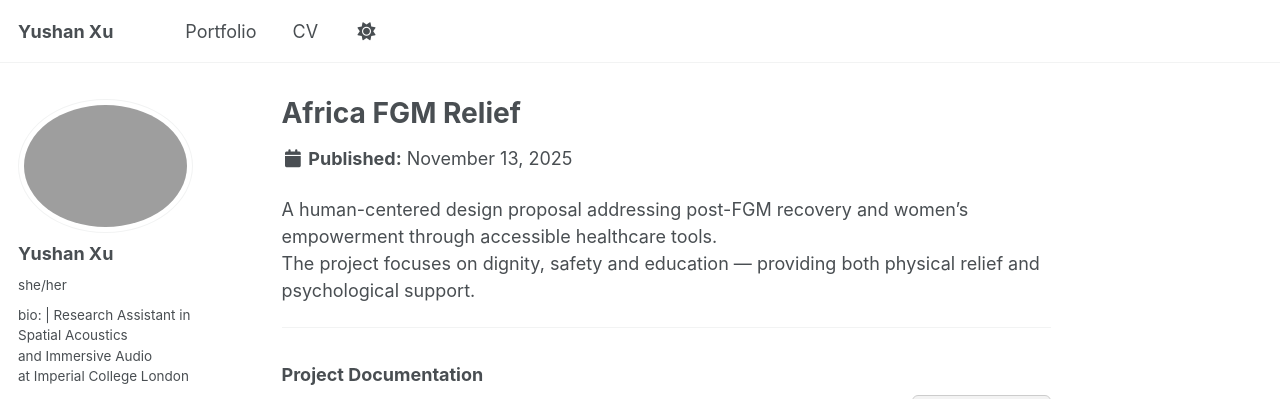
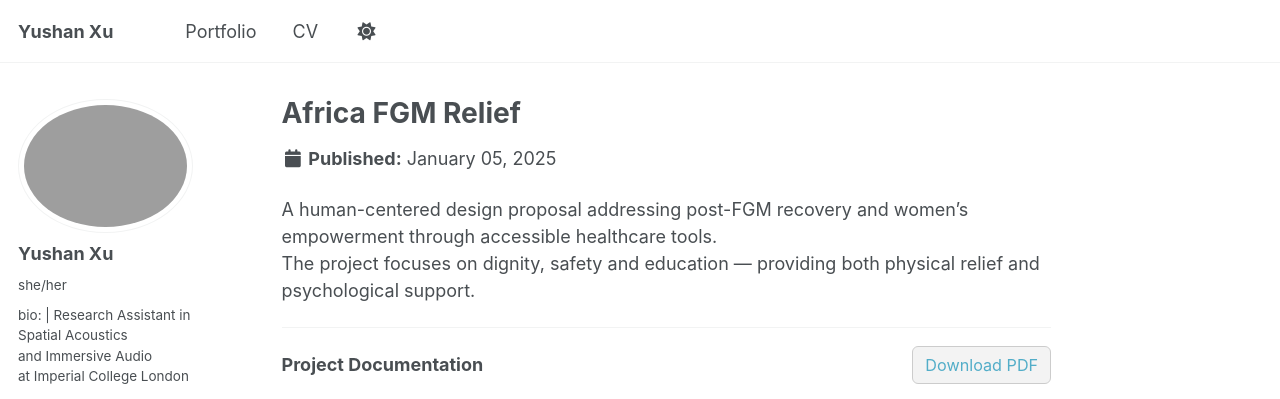
Before and after one commit to Yushan-Xu/Yushan-Xu.github.io, a Jekyll site: the page built from _portfolio/AfricaFGMRelief.md, in a window 1280 px wide and 900 px high, cut to the strip 0-399 px from the top of the window. Built offline with Jekyll 4.4.1, drawn with Linux system fonts in a browser that asks for light colours; a script that is not in the unit is left out.

Commit message:
Update AfricaFGMRelief.md

```diff
--- a/_portfolio/AfricaFGMRelief.md
+++ b/_portfolio/AfricaFGMRelief.md
@@ -1,6 +1,7 @@
 ---
 layout: single
 title: "Africa FGM Relief"
+date: 2025-01-05
 permalink: /_portfolio/AfricaFGMRelief/
 author_profile: true
 classes: wide
@@ -14,7 +15,6 @@ The project focuses on dignity, safety and education — providing both physical
 
 ---
 
-### Project Documentation
 <div style="display: flex; justify-content: space-between; align-items: center; margin-bottom: 1rem;">
   <h3 style="margin: 0;">Project Documentation</h3>
   <a href="/files/Africa FGM Relief.pdf" download style="text-decoration: none; background: #f3f3f3; padding: 6px 12px; border-radius: 6px; font-size: 0.9rem; border: 1px solid #ccc;">Download PDF</a>
```
